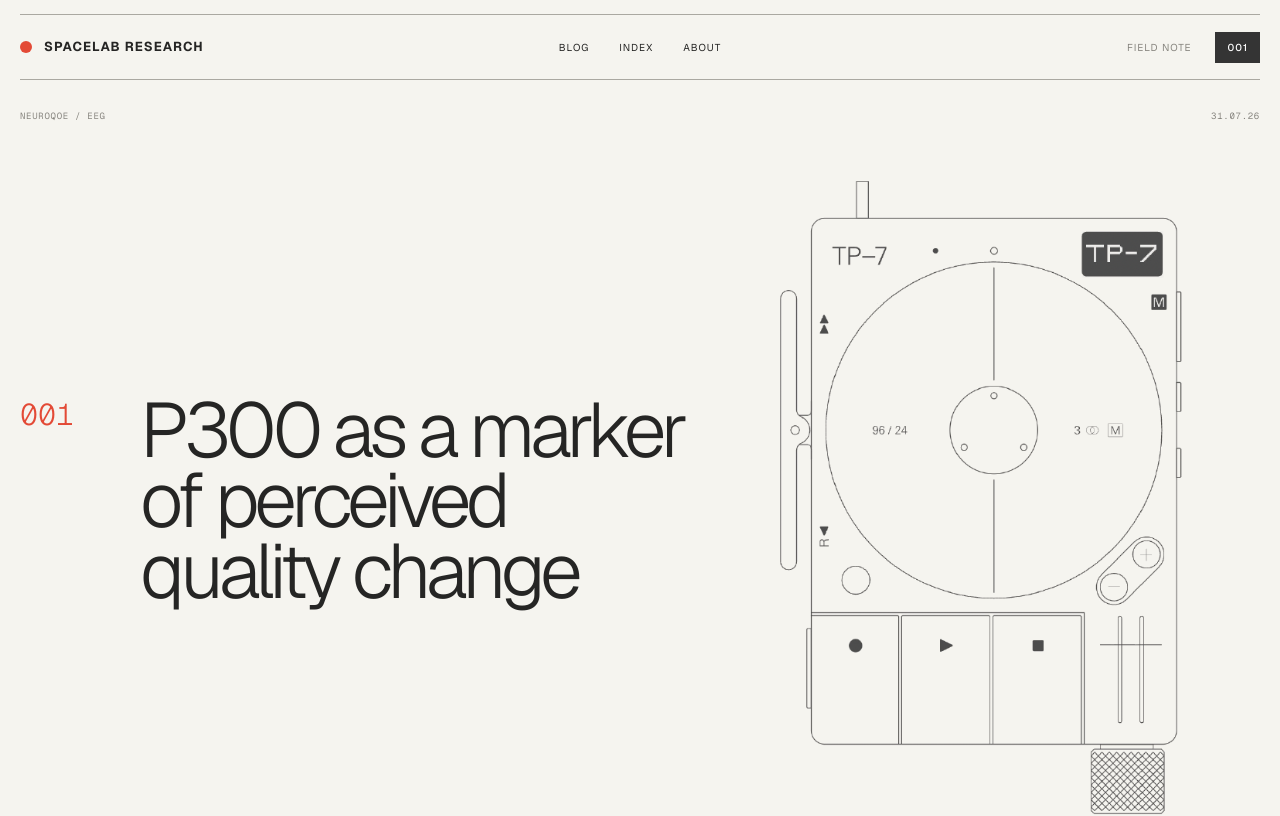
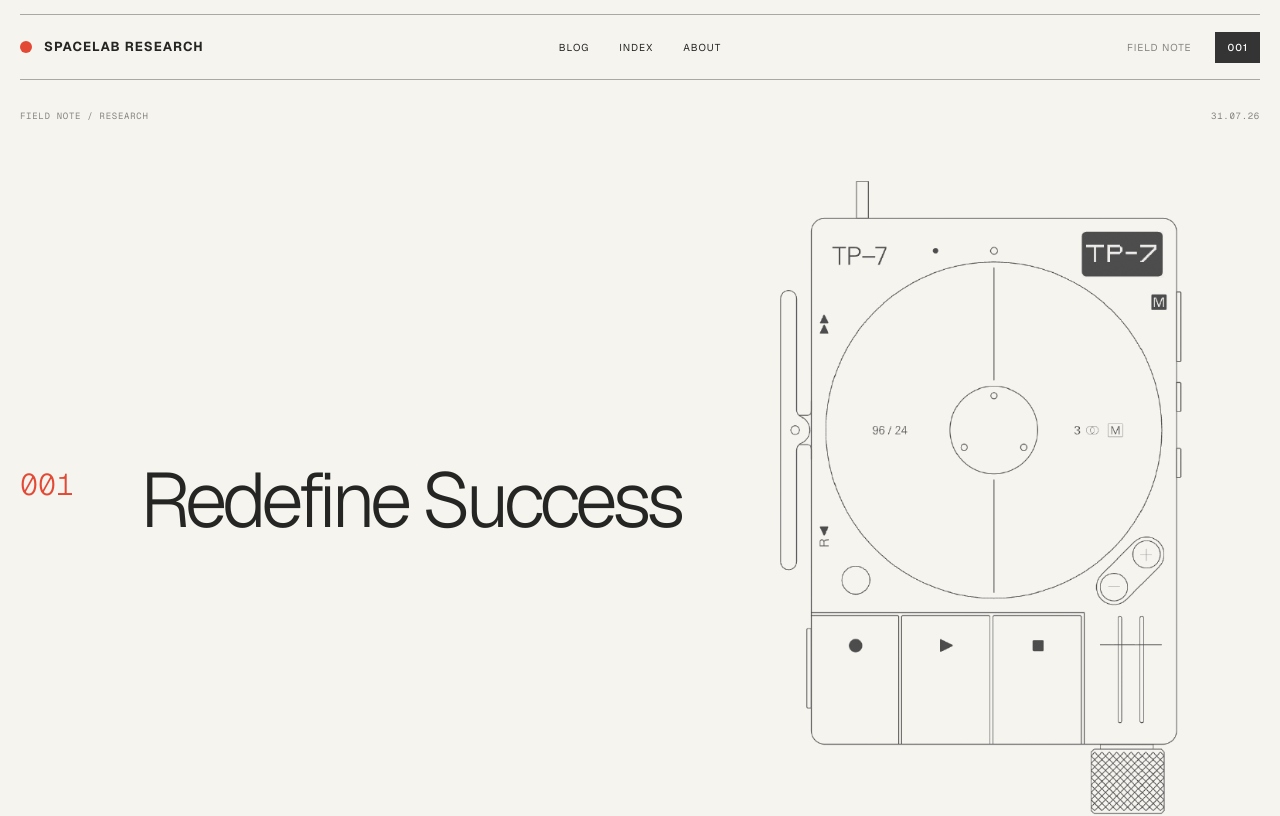
Before and after one commit to SpaceLabResearch/SpaceLabResearch.github.io, a Next.js app: page /notes/p300-quality-change in a window 1280 px wide. Shown: the top 816 px of the page. Built offline with nearby package versions, Linux system fonts and the light colour scheme.

Commit message:
Rewrite article 001 and add EVA visual

```diff
--- a/app/notes/p300-quality-change/page.tsx
+++ b/app/notes/p300-quality-change/page.tsx
@@ -1,2 +1,19 @@
 import ArticlePage from "../../components/ArticlePage";
-export default function Page(){return <ArticlePage article={{no:"001",date:"31.07.26",tag:"NEUROQOE / EEG",title:"P300 as a marker of perceived quality change",intro:"This field note examines the moment an audiovisual quality transition becomes perceptible, and how an event-related response can be interpreted without separating the brain signal from its experimental timing and environmental context.",sections:[{label:"premise",title:"A transition is an event, not only a score.",text:"Mean opinion scores describe the reported experience. Event-related EEG adds a time-resolved layer: when a controlled degradation occurs, the protocol can test whether attention and evaluation change around that onset."},{label:"field system",title:"Synchronise stimulus, marker and signal.",text:"The useful unit is the aligned system: media clock, event marker, EEG acquisition and participant response. Each transition must be reconstructable before epochs, spectral features or ERP amplitudes are compared."},{label:"interpretation",title:"Treat P300 as evidence within a system.",text:"A P300-like response may support the detection of salient quality change, but its meaning depends on task, probability, latency, artefact control and participant-level validation. It complements—not replaces—subjective QoE."}]}}/>}
+
+export default function Page() {
+  return (
+    <ArticlePage
+      article={{
+        no: "001",
+        date: "31.07.26",
+        tag: "FIELD NOTE / RESEARCH",
+        title: "Redefine Success",
+        intro:
+          "Confidence doesn’t always arrive with a bold entrance. Sometimes, it builds quietly, step by step, as we show up for ourselves day after day. It grows when we choose to try, even when we’re unsure of the outcome. Every time you take action despite self-doubt, you reinforce the belief that you’re capable. Confidence isn’t about having all the answers — it’s about trusting that you can figure it out along the way. You don’t need to be fearless to reach your goals, you just need to be willing. Willing to try, willing to learn, and willing to believe that you’re capable of more than you know. The road may not always be smooth, but growth rarely is. What matters most is that you keep going, keep learning, and keep believing in the version of yourself you’re becoming.",
+        featureImage: "/images/eva-risk-map.svg",
+        featureAlt: "EVA multi-factor risk map",
+        sections: [],
+      }}
+    />
+  );
+}
```
